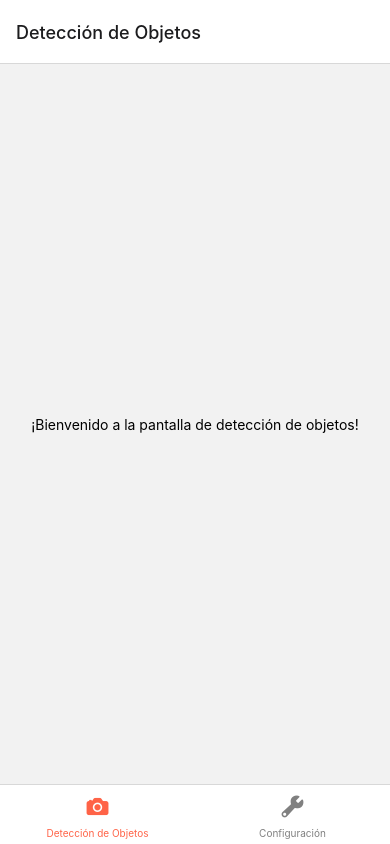
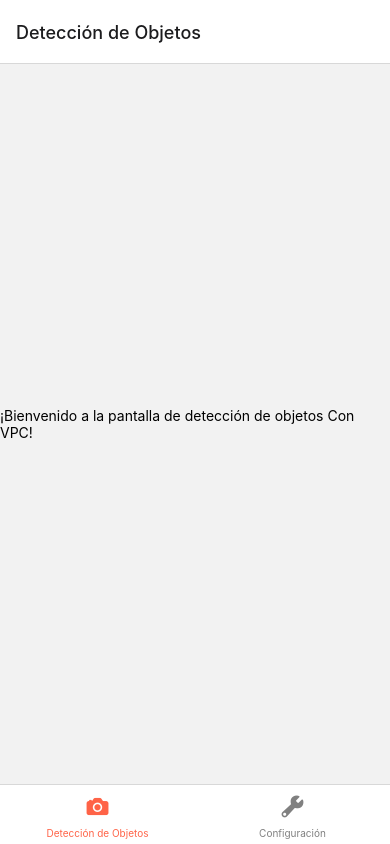
Before and after one commit to L20660062/DOP_FE, a React Native app: screen / in a window 390 px wide. Built offline with nearby package versions, Linux system fonts and the light colour scheme.

Commit message:
Prototipo de Diseño

```diff
--- a/screens/Camera.js
+++ b/screens/Camera.js
@@ -4,7 +4,7 @@ import { View, Text, StyleSheet } from 'react-native';
 export default function CameraScreen() {
   return (
     <View style={styles.container}>
-      <Text>¡Bienvenido a la pantalla de detección de objetos!</Text>
+      <Text>¡Bienvenido a la pantalla de detección de objetos Con VPC!</Text>
     </View>
   );
 }
```
